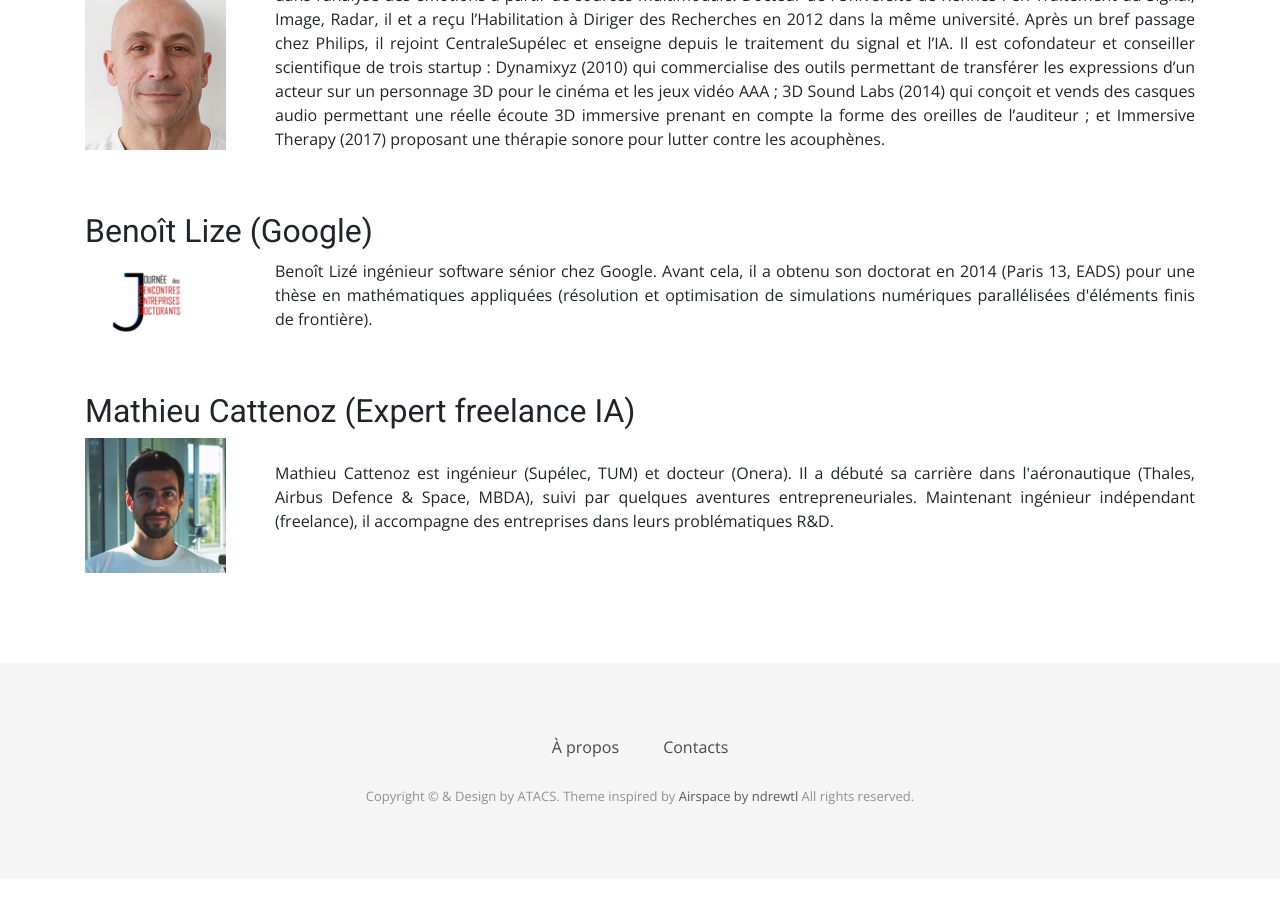
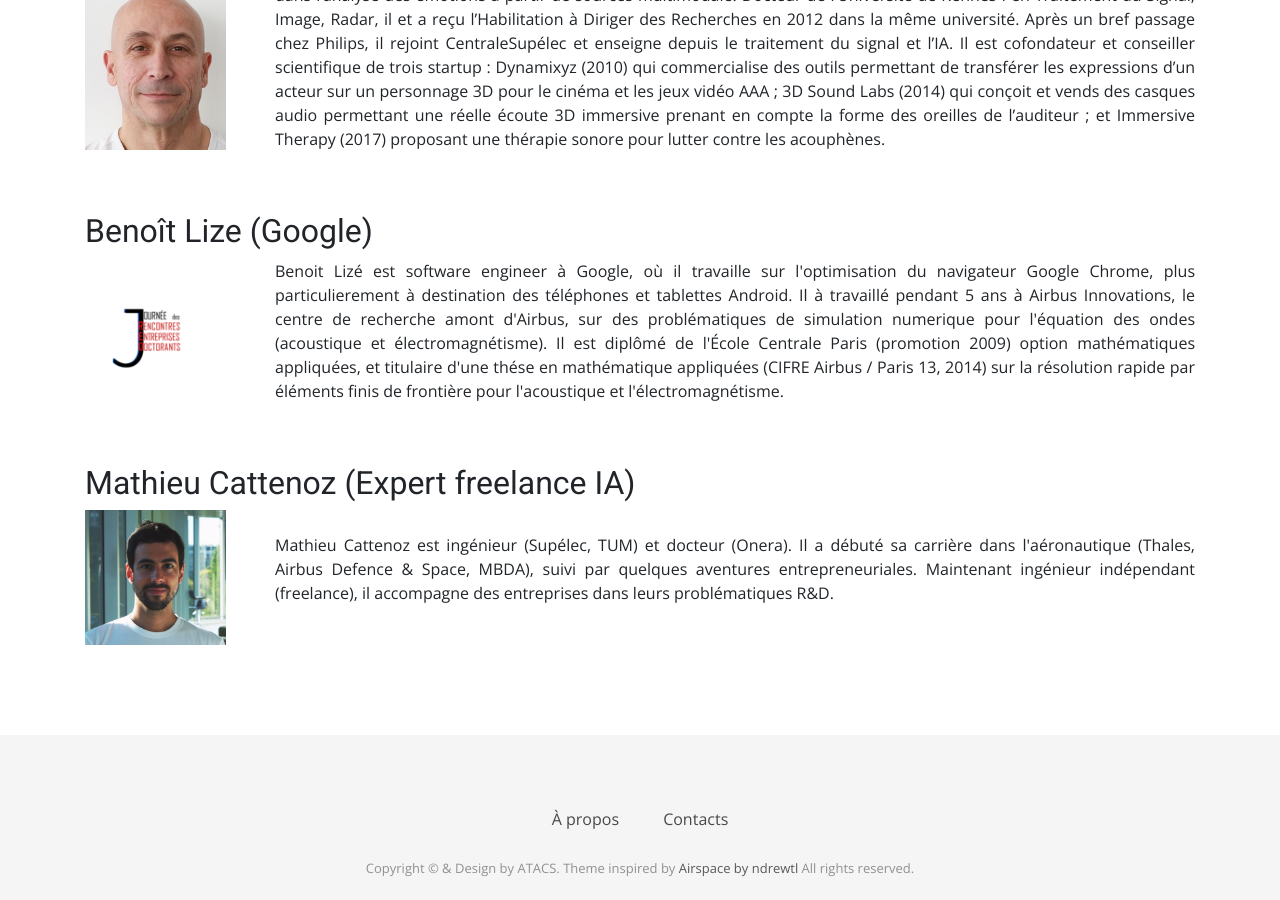
Before and after one commit to caradoc-paris-saclay/caradoc, a Jekyll site: the page built from table_ronde.html, in a window 1280 px wide and 900 px high, scrolled down 907 px. Built offline with Jekyll 4.4.1, drawn with Linux system fonts in a browser that asks for light colours; some web fonts are replaced; before the commit the page ends 1786 px from its top, so only the background shows below that.

Commit message:
maj bio benoit

```diff
--- a/table_ronde.html
+++ b/table_ronde.html
@@ -45,7 +45,7 @@
            <img src="{{ site.baseurl }}/assets/img/logo_jred_no_bkgd_big.png"  alt="Benoit">
          </div>
         <div class="col-sm-10">
-          <p>Benoît Lizé ingénieur software sénior chez Google. Avant cela, il a obtenu son doctorat en 2014 (Paris 13, EADS) pour une thèse en mathématiques appliquées (résolution et optimisation de simulations numériques parallélisées d'éléments finis de frontière).
+          <p>Benoit Lizé est software engineer à Google, où il travaille sur l'optimisation du navigateur Google Chrome, plus particulierement à destination des téléphones et tablettes Android. Il à travaillé pendant 5 ans à Airbus Innovations, le centre de recherche amont d'Airbus, sur des problématiques de simulation numerique pour l'équation des ondes (acoustique et électromagnétisme). Il est diplômé de l'École Centrale Paris (promotion 2009) option mathématiques appliquées, et titulaire d'une thése en mathématique appliquées (CIFRE Airbus / Paris 13, 2014) sur la résolution rapide par éléments finis de frontière pour l'acoustique et l'électromagnétisme.
           </p>
         </div>
       </div>
```
